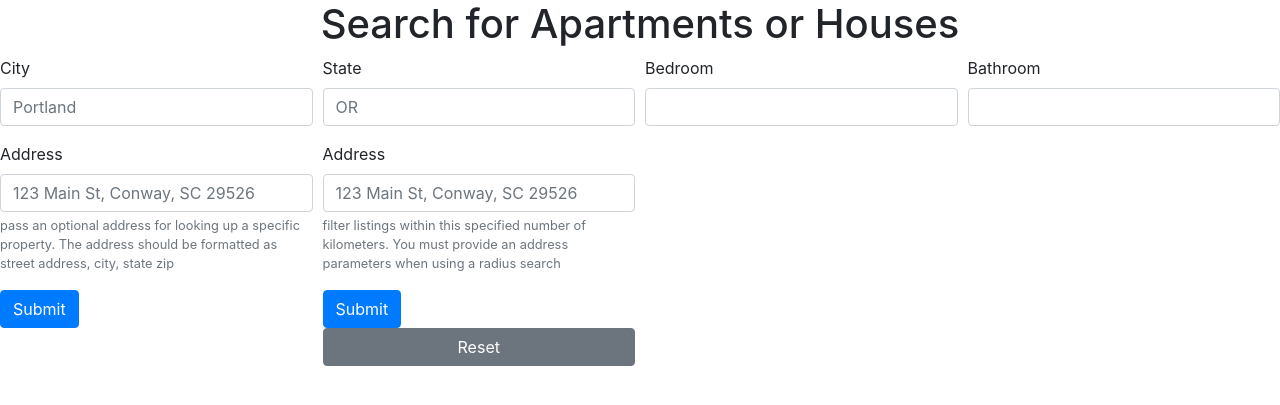
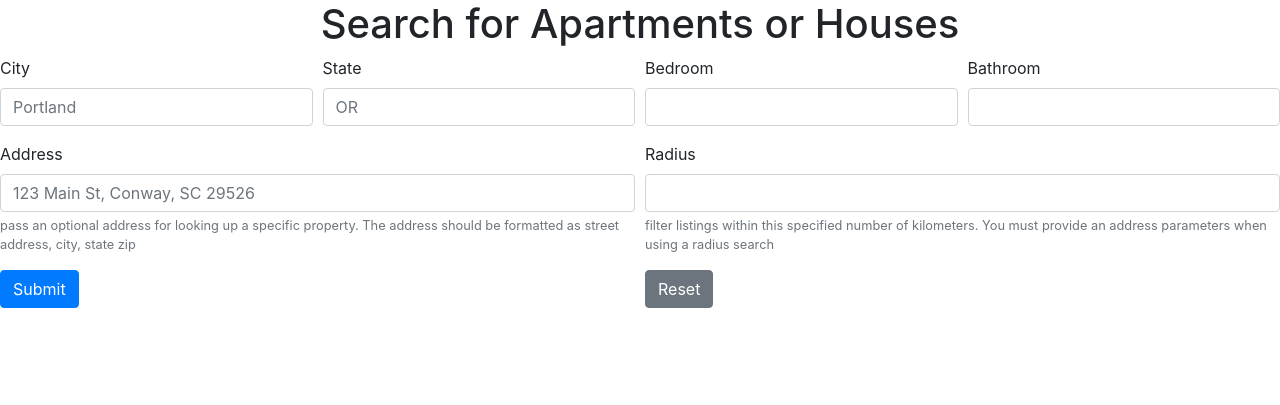
Before and after one commit to wwu-pdx/rentalsearch, a Python web app: template gcpfunction/templates/index.html in a window 1280 px wide. Shown: the top 405 px of the page. Run offline with Jinja, Linux system fonts and the light colour scheme; the template is opened without the code that fills it, so the values that code supplies are empty; some libraries are stand-ins or nearby versions.

Commit message:
add second form

```diff
--- a/gcpfunction/templates/index.html
+++ b/gcpfunction/templates/index.html
@@ -35,30 +35,30 @@
         <input type="number" class="form-control bath" id="bath" min="1" max="99">
       </div>
     </div>
+
     <div class="form-row">
-      <div class="form-group col-md-3">
+      <div class="form-group col-md-6">
         <label for="address">Address</label>
         <input type="text" class="form-control addr" id="addr" placeholder="123 Main St, Conway, SC 29526">
-        <small id="passwordHelpBlock" class="form-text text-muted">
+        <small id="addrHelpBlock" class="form-text text-muted">
           pass an optional address for looking up a specific property. The address should be formatted as street address, city, state zip
         </small>
       </div>
-      <div class="form-group col-md-3">
-        <label for="address">Address</label>
-        <input type="text" class="form-control addr" id="addr" placeholder="123 Main St, Conway, SC 29526">
-        <small id="passwordHelpBlock" class="form-text text-muted">
+      <div class="form-group col-md-6">
+        <label for="address">Radius</label>
+        <input type="number" class="form-control radius" id="radius" min="10" max="200">
+        <small id="radiusHelpBlock" class="form-text text-muted">
           filter listings within this specified number of kilometers. You must provide an address parameters when using a radius search
         </small>
       </div>
     </div>
 
     <div class="form-row">
-      <div class="form-group col-md-3">
+      <div class="form-group col-md-6">
         <button type="submit" class="btn btn-primary">Submit</button>
       </div>
-      <div class="form-group col-md-3">
-        <button type="submit" class="btn btn-primary">Submit</button>
-        <button type="reset" class="btn btn btn-secondary col">Reset</button>
+      <div class="form-group col-md-6">
+        <button type="reset" class="btn btn-secondary">Reset</button>
       </div>
     </div>
 
@@ -69,14 +69,16 @@
 <div>
   <form action="/" method = "post" >
 
+
+   <ol>
+
     {% for d in data %}
-    <div class="form-row">
-      <div class="form-group ">
-        <label for="city">City</label>
-        <input type="text" class="form-control city" id="city" placeholder="Portland" required>
-      </div>
-      {% endfor %}
+    <li>
+      {{d}}
+    </li>
+    {% endfor %}
 
+   </ol>
 
   </form>
 
```
